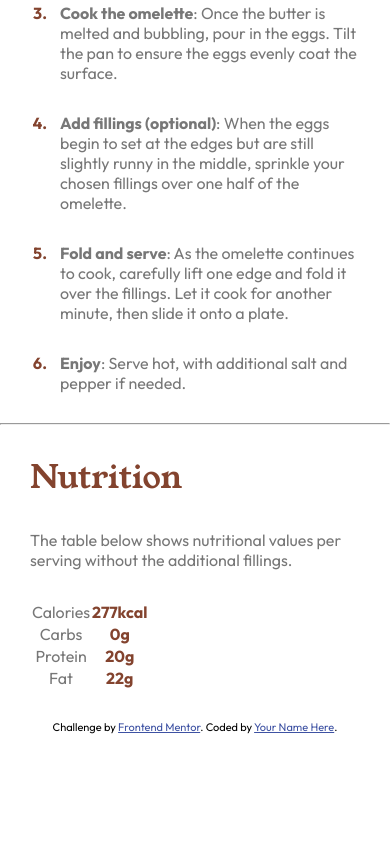
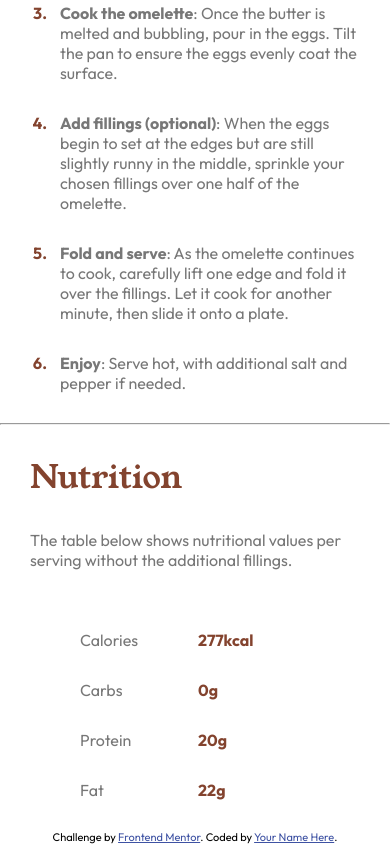
Before and after one commit to Augusto-logo/Projects, a plain HTML site: page recipe-page-main/index.html in a window 390 px wide. Shown: the part 1426-2270 px from the top of the page. Before the commit the page ends 2160 px from the top, so only its background shows below. Drawn offline with Linux system fonts and the light colour scheme.

Commit message:
finish mobile

```diff
--- a/recipe-page-main/index.html
+++ b/recipe-page-main/index.html
@@ -58,24 +58,21 @@
       <aside>
         <h2>Nutrition</h2>
         <p>The table below shows nutritional values per serving without the additional fillings.</p>
-        <table>
-          <tr>
-            <th>Calories</th>
-            <td>277kcal</td>
-          </tr>
-          <tr>
-            <th>Carbs</th>
-            <td>0g</td>
-          </tr>
-          <tr>
-            <th>Protein</th>
-            <td>20g</td>
-          </tr>
-          <tr>
-            <th>Fat</th>
-            <td>22g</td>
-          </tr>
-        </table>
+
+        <div id="container">
+          <div id="tableCategory">
+            <p>Calories</p>
+            <p>Carbs</p>
+            <p>Protein</p>
+            <p>Fat</p>
+          </div>
+          <div id="tableInfo">
+            <p>277kcal</p>
+            <p>0g</p>
+            <p>20g</p>
+            <p>22g</p>
+          </div>
+        </div>
       </aside>
     </section>
   </main>
--- a/recipe-page-main/style.css
+++ b/recipe-page-main/style.css
@@ -84,18 +84,20 @@ ol{
     font-weight: bold;
 }
 
-table{
-    margin: 30px;
-    text-align: center;
+div#container{
+    display: flex;
+    margin-left: 50px;
 }
 
-table th {
-    font-family: outfit;
-    font-weight: normal;
-    color: rgb(119, 119, 119);
+div#tableCategory{
+    display: auto;
 }
 
-table  td{
-    color: var(--cor2);
+div#tableInfo{
+    display: auto;
+}
+
+div#tableInfo > p{
+    color: #83432E;
     font-weight: bold;
 }
```
Also changed, not shown: teste.html (added, +30 -0 lines).
